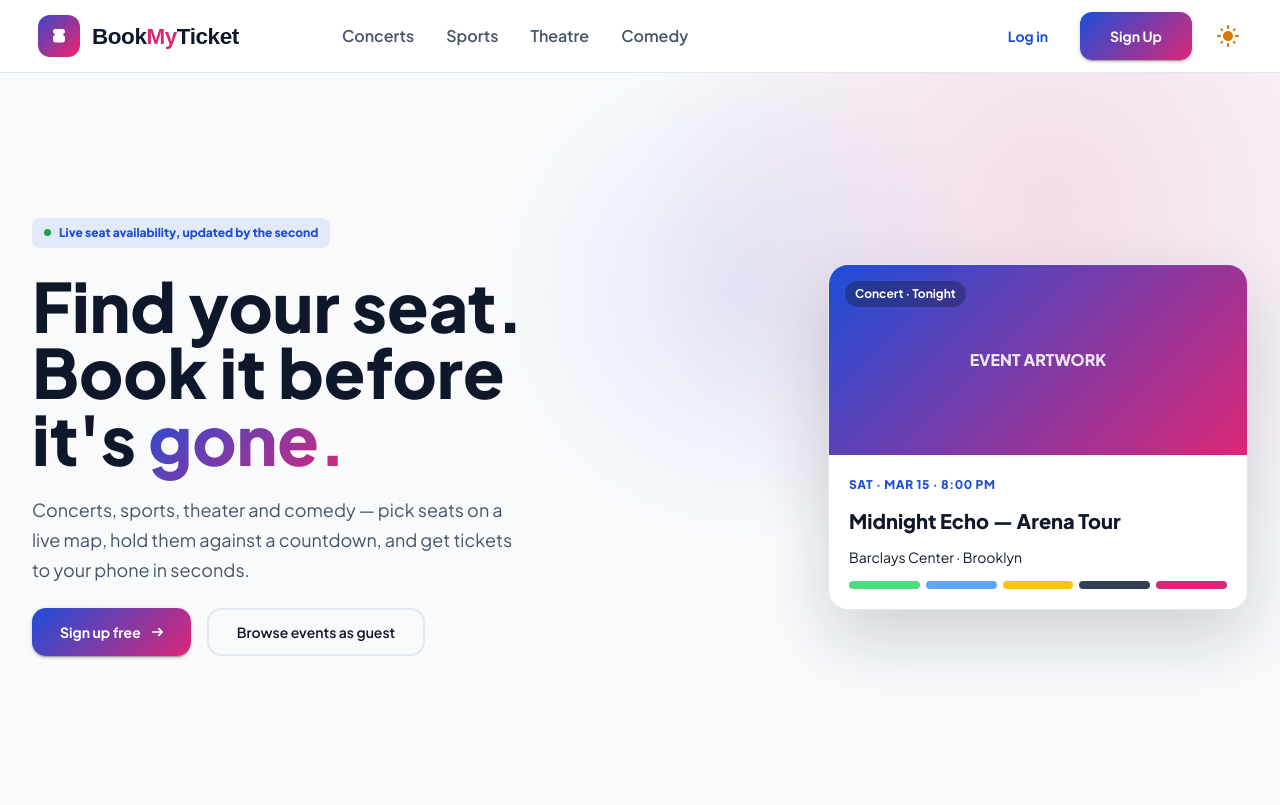
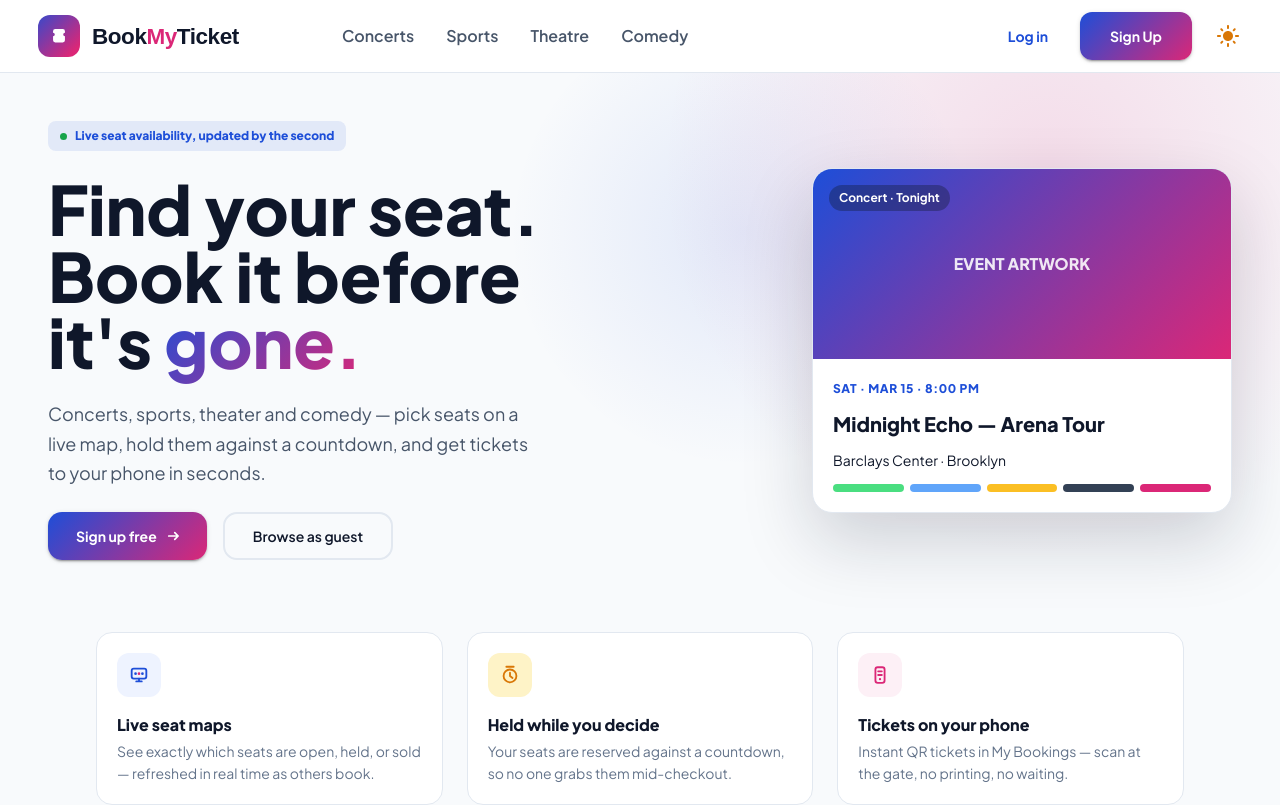
Before and after one commit to nishkohli96/book-my-ticket, a Next.js app in the folder apps/web/: page / in a window 1280 px wide. Shown: the top 805 px of the page. Built offline with nearby package versions, Linux system fonts and the light colour scheme; no server answers; what @mui/material-nextjs would draw is missing.

Commit message:
Homepage content rework almost done

```diff
--- a/apps/web/src/views/desktop/home/components/Content.tsx
+++ b/apps/web/src/views/desktop/home/components/Content.tsx
@@ -1,7 +1,7 @@
 'use client';
 
 import Image from 'next/image';
-import { Box, Stack, Typography } from '@mui/material';
+import { Box, Grid, Stack, Typography } from '@mui/material';
 import { SecondaryText, GradientButton, OutlinedButton } from '@/components';
 import EventCard from './EventCard';
 
@@ -10,12 +10,12 @@
     <Box
       component="section"
       sx={{
-        minHeight: { xs: '100%', md: 'calc(100vh - 72px)' },
+        minHeight: { xs: 'calc(100vh - 72px)', sm: '100%' },
         display: 'flex',
         alignItems: 'center',
         overflow: 'hidden',
-        px: { xs: 4, },//md: 4, lg: 12 },
-        py: { xs: 4, },//md: 6, lg: 10 },
+        px: { xs: 4, lg: 6 },
+        py: { xs: 4, lg: 6 },
         background: `
           radial-gradient(circle at 82% 18%, rgba(219, 39, 119, 0.14), transparent 34%),
           radial-gradient(circle at 58% 30%, rgba(29, 78, 216, 0.10), transparent 28%),
@@ -23,16 +23,12 @@
         `,
       }}
     >
-      <Box
-        sx={{
-          width: '100%',
-          display: 'grid',
-          gridTemplateColumns: { lg: 'minmax(0, 0.92fr) minmax(360px, 1fr)' },
-          alignItems: 'center',
-          justifyItems: { md: 'center', lg: 'stretch' },
-          gap: { md: 6, lg: 12 },
-        }}
+      <Grid
+        container
+        spacing={{ xs: 4, md: 6, lg: 12 }}
+        sx={{ width: '100%', alignItems: 'center' }}
       >
+        <Grid size={{ xs: 12, md: 7, lg: 6 }}>
           <Stack spacing={3} sx={{ maxWidth: 560 }}>
             <Box
               sx={{
@@ -118,12 +114,18 @@
                 Sign up free
               </GradientButton>
               <OutlinedButton sx={{ px: 3.5 }}>
-              Browse events as guest
+                Browse as guest
               </OutlinedButton>
             </Stack>
           </Stack>
+        </Grid>
+        <Grid
+          size={{ xs: 12, md: 5, lg: 6 }}
+          sx={{ display: 'flex', justifyContent: 'flex-end', alignItems: 'center' }}
+        >
           <EventCard />
-      </Box>
+        </Grid>
+      </Grid>
     </Box>
   );
 }
--- a/apps/web/src/views/desktop/home/components/EventCard.tsx
+++ b/apps/web/src/views/desktop/home/components/EventCard.tsx
@@ -4,10 +4,9 @@
   return (
     <Box
       sx={{
-				display: { xs: 'none', md: 'block' },
-        justifySelf: { md: 'center', lg: 'end' },
-        width: { md: 420, lg: 420 },
-        maxWidth: '100%',
+        display: { xs: 'none', md: 'block' },
+        width: '100%',
+        maxWidth: 420,
         borderRadius: 5,
         overflow: 'hidden',
         backgroundColor: 'var(--mui-palette-background-paper)',
```
Lines whose indentation alone changed are shown as unchanged.
